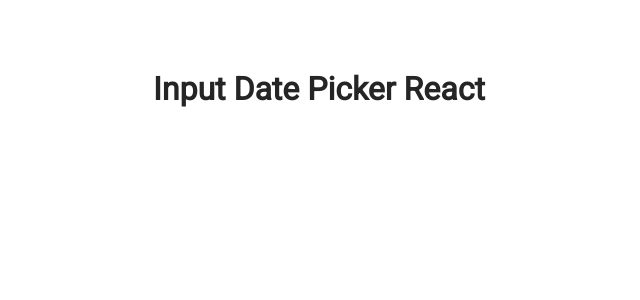
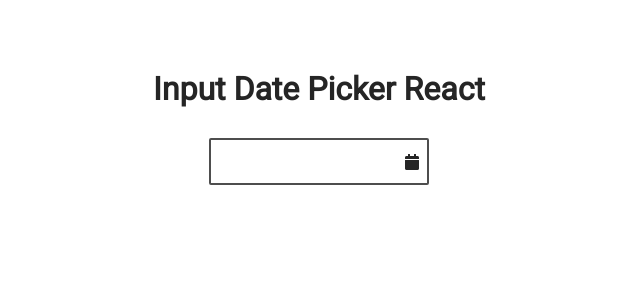
Before and after one commit to matyiu/react-datepicker-input, a React app: page / in a window 1280 px wide. Shown: the top 300 px of the page, without its empty margins (321-961 px from the left). Built offline with nearby package versions, Linux system fonts and the light colour scheme.

Commit message:
Added basic html and styles to datepicker input

```diff
--- a/public/index.html
+++ b/public/index.html
@@ -7,6 +7,7 @@
     <title>Datepicker React.js</title>
     <link rel="preconnect" href="https://fonts.gstatic.com">
     <link href="https://fonts.googleapis.com/css2?family=Roboto&display=swap" rel="stylesheet">
+    <link href="https://cdnjs.cloudflare.com/ajax/libs/font-awesome/5.15.3/css/all.min.css" rel="stylesheet">
 </head>
 <body>
     <div id="root"></div>
--- a/src/App.js
+++ b/src/App.js
@@ -1,10 +1,14 @@
 import { hot } from 'react-hot-loader/root';
 import React from 'react'
+import { Datepicker } from './components/Datepicker';
 
 const App = () => {
     return (
         <div className="app">
             <h1>Input Date Picker React</h1>
+            <div className="app-input">
+                <Datepicker />
+            </div>
         </div>
     );
 }
--- a/src/components/DatePicker.js
+++ b/src/components/DatePicker.js
@@ -0,0 +1,12 @@
+import React from 'react';
+
+export const Datepicker = () => {
+    return (
+        <div className="datepicker">
+            <div className="datepicker-input">
+                <input type="text" readOnly />
+                <i className="fas fa-calendar"></i>
+            </div>
+        </div>
+    );
+}
--- a/src/sass/_app.scss
+++ b/src/sass/_app.scss
@@ -8,4 +8,9 @@
         margin-bottom: 30px;
         text-align: center;
     }
+
+    &-input {
+        display: flex;
+        justify-content: center;
+    }
 }
--- a/src/sass/_core.scss
+++ b/src/sass/_core.scss
@@ -1,3 +1,7 @@
+* {
+    box-sizing: border-box;
+}
+
 body {
     font-family: 'Roboto', sans-serif;
     color: rgb(37, 37, 37);
--- /dev/null
+++ b/src/sass/components/_datepicker.scss
@@ -0,0 +1,32 @@
+.datepicker {
+    &-input {
+        position: relative;
+        display: flex;
+        align-items: center;
+        cursor: pointer;
+        max-width: 220px;
+
+        input {
+            border-radius: 2px;
+            border: 2px solid rgb(78, 78, 78);
+            padding: 10px 34px 10px 10px;
+            font-size: 1.25rem;
+            cursor: pointer;
+            width: 100%;
+            outline: 0;
+
+            &:focus {
+                border-color: rgb(43, 111, 238);
+            }
+
+            &:focus + .fas {
+                color: rgb(43, 111, 238);
+            }
+        }
+
+        .fas {
+            position: absolute;
+            right: 10px;
+        }
+    }
+}
--- a/src/sass/index.scss
+++ b/src/sass/index.scss
@@ -1,2 +1,6 @@
+// Application
 @import './core';
 @import './app';
+
+// Components
+@import './components/datepicker';
```
